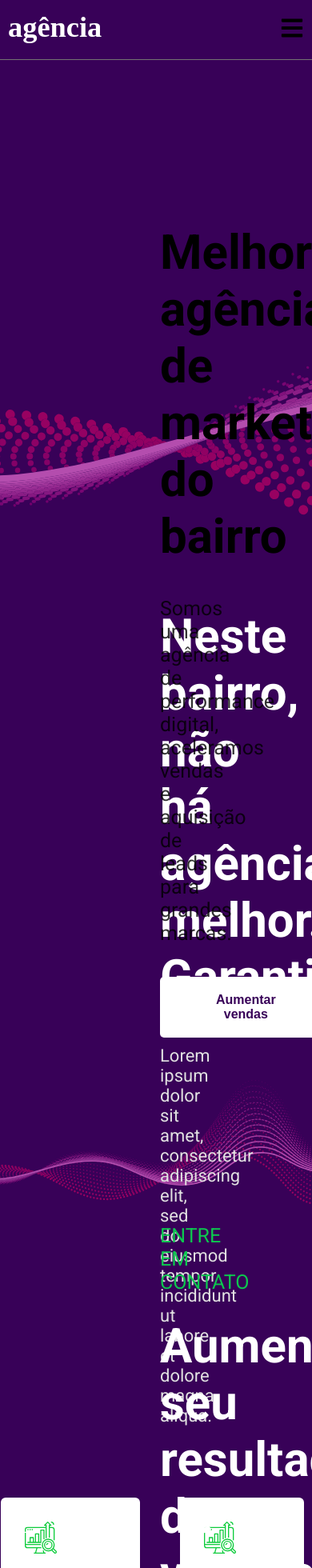
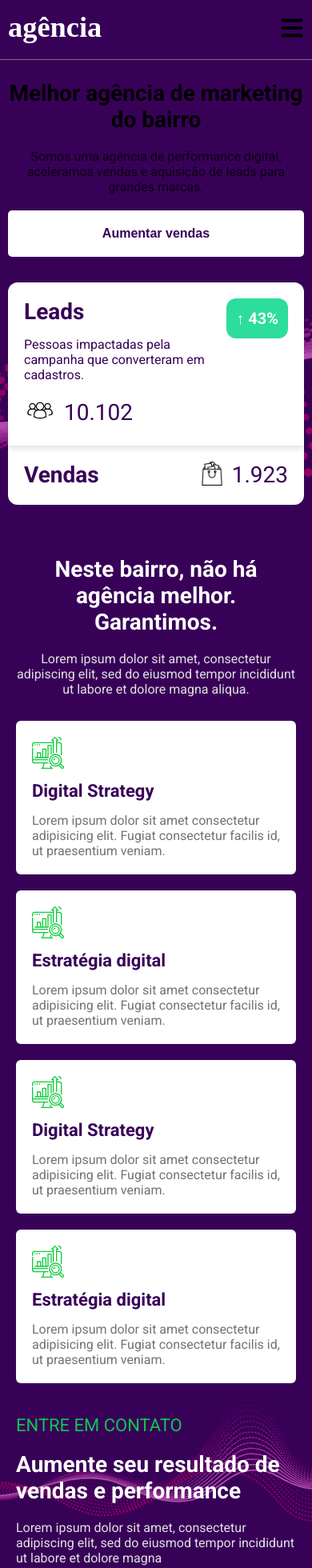
Before and after one commit to Igor713/landingpage, a Next.js app: page / in a window 390 px wide. Shown: the top 1960 px of the page at 80% size. Built offline with nearby package versions, Linux system fonts and the light colour scheme.

Commit message:
remodeling mobile

```diff
--- a/components/Button/button.module.scss
+++ b/components/Button/button.module.scss
@@ -1,4 +1,5 @@
 @import "/src/styles/mixins/colors.scss";
+@import '/src/styles/mixins/responsive.scss';
 
 .button {
    &.primary {
@@ -52,3 +53,16 @@
       }
    }
 }
+
+@include mobile {
+   .button {
+      &.secondary {
+         width: 100%;
+
+         &:hover {
+            background-color: #b0b0b0;
+            transition: 0.5s;
+         }
+      }
+   }
+}
--- a/components/Card/card.module.scss
+++ b/components/Card/card.module.scss
@@ -1,4 +1,5 @@
 @import '/src/styles/mixins/colors.scss';
+@import '/src/styles/mixins/responsive.scss';
 
 .cardContainer {
    display: flex;
@@ -43,3 +44,38 @@
       opacity: 1;
    }
 }
+
+@include mobile {
+   .cardContainer {
+      display: flex;
+      flex-direction: column;
+      gap: 20px;
+      margin-top: 10px;
+
+      .cardWrapper {
+         background-color: $white-color;
+         border-radius: 6px;
+         padding: 20px;
+         display: flex;
+         flex-direction: column;
+         gap: 15px;
+         transition: 0.5s;
+         cursor: pointer;
+
+         &:hover {
+            box-shadow: 0px 0px 12px 6px rgba($color: #ffffff, $alpha: 0.2);
+            transition: 0.5s;
+         }
+
+
+         .cardImage {
+            max-width: 40px;
+            max-height: 40px;
+         }
+
+         .cardTitle {
+            font-size: 22px;
+         }
+      }
+   }
+}
--- a/components/Contact/contact.module.scss
+++ b/components/Contact/contact.module.scss
@@ -1,4 +1,5 @@
 @import "/src/styles/mixins/colors.scss";
+@import '/src/styles/mixins/responsive.scss';
 
 .contactContainer {
    background-color: $purple-color;
@@ -67,3 +68,74 @@
       }
    }
 }
+
+@include mobile {
+   .contactContainer {
+      background-color: $purple-color;
+      display: flex;
+      flex-direction: column;
+      gap: 2rem;
+      padding: 20px;
+      background-image: url("../../public/images/welcome-background.svg");
+      background-repeat: no-repeat;
+      background-size: contain;
+      height: 100vh;
+
+      .presentationWrapper {
+         width: 100%;
+         display: flex;
+         flex-direction: column;
+         gap: 20px;
+
+         .presentationWarn {
+            font-size: 22px;
+            color: $green-color;
+         }
+
+         .presentationTitle {
+            font-size: 28px;
+            color: $white-color;
+         }
+
+         .presentationDescription {
+            font-size: 16px;
+            color: $gray-light-color;
+         }
+
+      }
+
+      .formWrapper {
+         width: 100%;
+         background-color: $white-color;
+         padding: 30px 20px;
+         border-radius: 10px;
+         height: fit-content;
+
+         .formTitle {
+            text-align: left;
+            font-size: 22px;
+         }
+
+         form {
+            display: flex;
+            flex-direction: column;
+            gap: 15px;
+
+            input {
+               background: #f0efef 0% 0% no-repeat padding-box;
+               border-radius: 5px;
+               opacity: 1;
+               border: none;
+               padding: 12px;
+               margin-bottom: 5px;
+               font-size: 18px;
+               color: black;
+
+               &::placeholder {
+                  font-size: 16px;
+               }
+            }
+         }
+      }
+   }
+}
--- a/components/Features/features.module.scss
+++ b/components/Features/features.module.scss
@@ -1,4 +1,5 @@
 @import "/src/styles/mixins/colors.scss";
+@import '/src/styles/mixins/responsive.scss';
 
 .featuresContainer {
    padding: 0 200px 0 200px;
@@ -32,3 +33,31 @@
       }
    }
 }
+
+@include mobile {
+   .featuresContainer {
+      padding: 20px;
+      width: 100%;
+      background-color: $purple-color;
+      height: auto;
+
+      .featuresWrapper {
+         display: flex;
+         align-items: center;
+         justify-content: space-between;
+         flex-direction: column;
+         gap: 20px;
+
+         .featuresTitle {
+            font-size: 28px;
+            max-width: 100%;
+         }
+
+         .featuresDescription {
+            text-align: center;
+            font-size: 16px;
+            max-width: 100%;
+         }
+      }
+   }
+}
--- a/components/Footer/footer.module.scss
+++ b/components/Footer/footer.module.scss
@@ -1,4 +1,5 @@
 @import "/src/styles/mixins/colors.scss";
+@import '/src/styles/mixins/responsive.scss';
 
 .footerContainer {
    background-color: hsl(279, 100%, 12%);
@@ -31,3 +32,40 @@
       text-align: center;
    }
 }
+
+@include mobile {
+   .footerContainer {
+      background-color: hsl(279, 100%, 12%);
+      padding: 20px;
+
+      .footerWrapper {
+         display: flex;
+         flex-direction: column;
+         gap: 20px;
+
+         .column {
+            flex: 1;
+         }
+
+         .mainColumn {
+            .logo {
+               margin-bottom: 10px;
+            }
+
+            .phone {
+               font-size: 26px;
+               margin-bottom: 10px;
+            }
+
+            .email {}
+         }
+      }
+
+      .allRightReserved {
+         padding: 0;
+         margin-top: 40px;
+         text-align: left;
+         font-size: 12px;
+      }
+   }
+}
--- a/components/MenuFooter/menuFooter.module.scss
+++ b/components/MenuFooter/menuFooter.module.scss
@@ -1,4 +1,5 @@
 @import "/src/styles/mixins/colors.scss";
+@import '/src/styles/mixins/responsive.scss';
 
 .menuFooterTitle {
    color: $green-color;
@@ -19,3 +20,25 @@
       }
    }
 }
+
+@include mobile {
+   .menuFooterTitle {
+      color: $green-color;
+      font-size: 18px;
+      margin-bottom: 10px;
+   }
+
+   .menuFooterList {
+      list-style: none;
+
+      .menuFooterItem {
+         color: $white-color;
+         margin-bottom: 8px;
+         cursor: pointer;
+
+         &:hover {
+            text-decoration: underline;
+         }
+      }
+   }
+}
--- a/components/Welcome/welcome.module.scss
+++ b/components/Welcome/welcome.module.scss
@@ -1,4 +1,5 @@
 @import '/src/styles/mixins/colors.scss';
+@import '/src/styles/mixins/responsive.scss';
 
 .welcomeContainer {
   padding: 280px 200px 0 200px;
@@ -126,3 +127,115 @@
     }
   }
 }
+
+@include mobile {
+  .welcomeContainer {
+    padding: 10px;
+    background-image: url('../../public/images/welcome-background.svg');
+    background-color: $purple-color;
+    background-repeat: no-repeat;
+    background-size: cover;
+    height: 80vh;
+
+    .welcomeWrapper {
+      display: flex;
+      flex-direction: column;
+      gap: 2rem;
+
+      .welcomePresentation {
+        margin-top: 90px;
+        gap: 20px;
+        width: 100%;
+        text-align: center;
+        align-items: center;
+
+        .presentationTitle {
+          font-weight: bold;
+          font-size: 28px;
+        }
+
+        .presentationDescription {
+          font-size: 16px;
+          opacity: 0.8;
+        }
+      }
+
+      .welcomeInformation {
+        width: 100%;
+        background-color: #ffffff;
+        border-radius: 12px;
+
+        .informationWrapper {
+          padding: 20px;
+          gap: 15px;
+
+          .informationTitle {
+            display: flex;
+            flex-direction: column;
+            gap: 15px;
+
+            .title {
+              font-size: 28px;
+              font-weight: bold;
+              color: $purple-color;
+            }
+
+            .descrition {}
+
+            .statsWrapper {
+              display: flex;
+              justify-content: flex-start;
+              align-items: center;
+              gap: 10px;
+
+              .statesIcon {
+                img {
+                  width: 100%;
+                  max-width: 40px;
+                  height: 40px;
+                  color: $green-color;
+                }
+              }
+
+              .statesValue {
+                color: $purple-color;
+                font-size: 28px;
+                font-weight: 500;
+              }
+            }
+          }
+
+          .percentage {
+            max-height: 50px;
+            font-size: 20px;
+          }
+        }
+
+        .cardFooter {
+          border-radius: 0 0 12px 12px;
+          padding: 20px;
+          display: flex;
+          justify-content: space-between;
+
+          .cardFooterTitle {
+            font-size: 28px;
+            color: $purple-color;
+            font-weight: bold;
+          }
+
+          .cardFooterItem {
+
+            .icon {
+              img {}
+            }
+
+            .value {
+              color: $purple-color;
+              font-size: 28px;
+            }
+          }
+        }
+      }
+    }
+  }
+}
```
